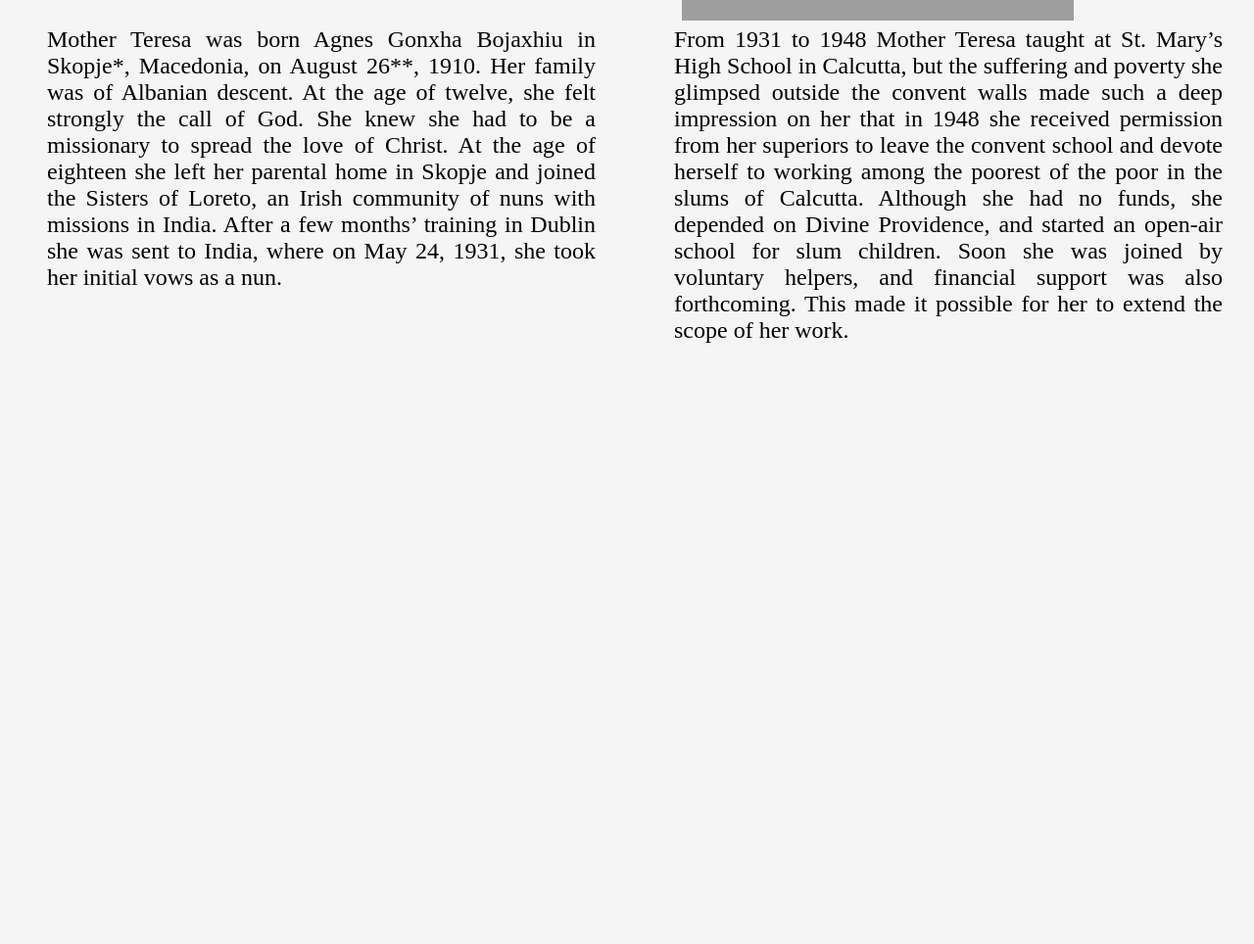
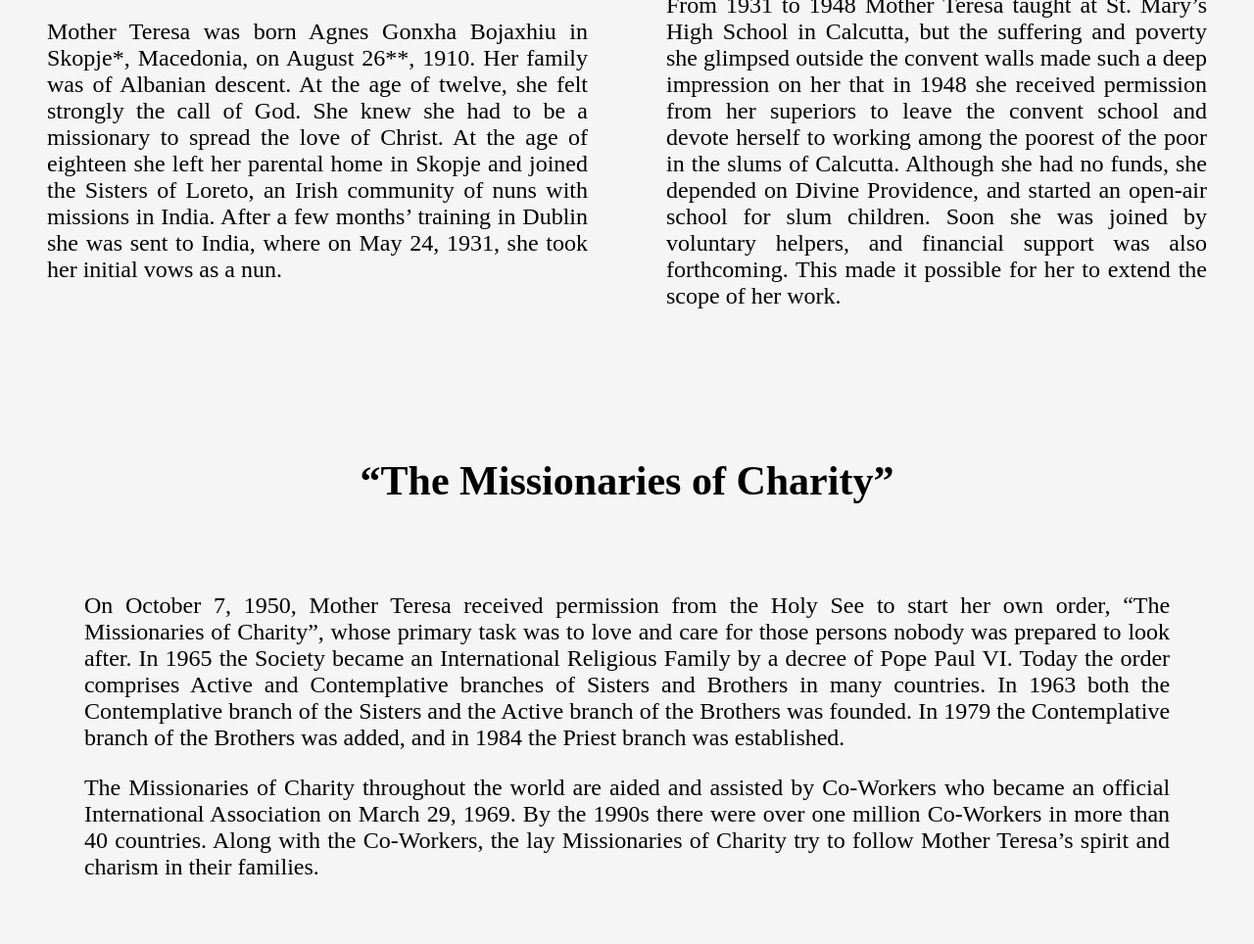
Before and after one commit to jessalunaa/sample, a plain HTML site: page index.html in a window 1280 px wide. Shown: the part 1414-2378 px from the top of the page at 98% size. Before the commit the page ends 1919 px from the top, so only its background shows below. Drawn offline with Linux system fonts and the light colour scheme; grey boxes are pictures that could not be loaded.

Commit message:
add content 2

```diff
--- a/index.html
+++ b/index.html
@@ -9,7 +9,7 @@
 </head>
 <body>
 
-    <a href="#content" id="linktocontent">
+    <a href="#content1" id="linktocontent">
         <div class="title" id="titleoverlay">
             <img src="https://i.ytimg.com/vi/TvH-OeKEYp4/maxresdefault.jpg" id="titleimg" alt="Mother Teresa">
                 <div class="title" id="titlebg">
@@ -21,8 +21,8 @@
          </div>
         </a>
 
-    <div id="content">
-        <h1 id="contentheader">Mother Teresa Biographical</h1>
+    <div id="content1">
+        <h1 id="contentheader1">Mother Teresa Biographical</h1>
         <div id="profilemt">
              <div id="profilemt1">
                 <img src="http://www.yurtopic.com/society/people/images/mother-teresa-facts/St-Therese.jpg" id="earlyageimg" alt="Mother Teresa at her early age">
@@ -44,5 +44,23 @@
         </div>
     </div>
 
+    <div id="content2">
+        <h1 id="contentheader2">“The Missionaries of Charity”</h1>
+        <div id="missionary">
+             <figure id="missionaryofcharty1">
+                    <figcaption>
+                        On October 7, 1950, Mother Teresa received permission from the Holy See to start her own order, “The Missionaries of Charity”, whose primary task was to love and care for those persons nobody was prepared to look after. In 1965 the Society became an International Religious Family by a decree of Pope Paul VI. Today the order comprises Active and Contemplative branches of Sisters and Brothers in many countries. In 1963 both the Contemplative branch of the Sisters and the Active branch of the Brothers was founded. In 1979 the Contemplative branch of the Brothers was added, and in 1984 the Priest branch was established.
+  </figcaption>
+                </figure>
+
+                <figure id="missionaryofcharty2">
+                    <figcaption>
+                        The Missionaries of Charity throughout the world are aided and assisted by Co-Workers who became an official International Association on March 29, 1969. By the 1990s there were over one million Co-Workers in more than 40 countries. Along with the Co-Workers, the lay Missionaries of Charity try to follow Mother Teresa’s spirit and charism in their families.
+                      </figcaption>
+                </figure>
+            </div>
+        </div>
+    </div>
+
 </body>
 </html>
--- a/style.css
+++ b/style.css
@@ -45,25 +45,23 @@ body{
     text-shadow: 1px 1px black;
   }
 
-  #contentheader{
+  #contentheader1{
     padding: 5rem 2rem;
       text-align: center;
       font-size: 42px;
-      margin-top: 10%;
-      margin-top: 5%;
   }
    #profilemt {
             display: flex;
             background-color: #f5f5f5;
             align-items: center;
-            width: 100vw;
-            height: 100vh;
+            width: auto;
+            height: auto;
             }
 
         #profilemt1, #profilemt2 {
             color: black;
             width: 100vw;
-            height: 100vh;
+            height: auto;
             text-align: center;
             font-size: 24px;
             text-align: justify;
@@ -75,6 +73,22 @@ body{
         }
 
         #charityimg{
-            margin-left: 1.5%;
+            margin-left: 15%;
             margin-right: auto;
         }
+
+        #contentheader2{
+            margin-top: 10%;
+              text-align: center;
+              font-size: 42px;
+          }
+
+         #missionary {
+            color: black;
+            width: auto;
+            height: auto;
+            text-align: center;
+            font-size: 24px;
+            text-align: justify;
+            padding: 3%;
+            }
```
